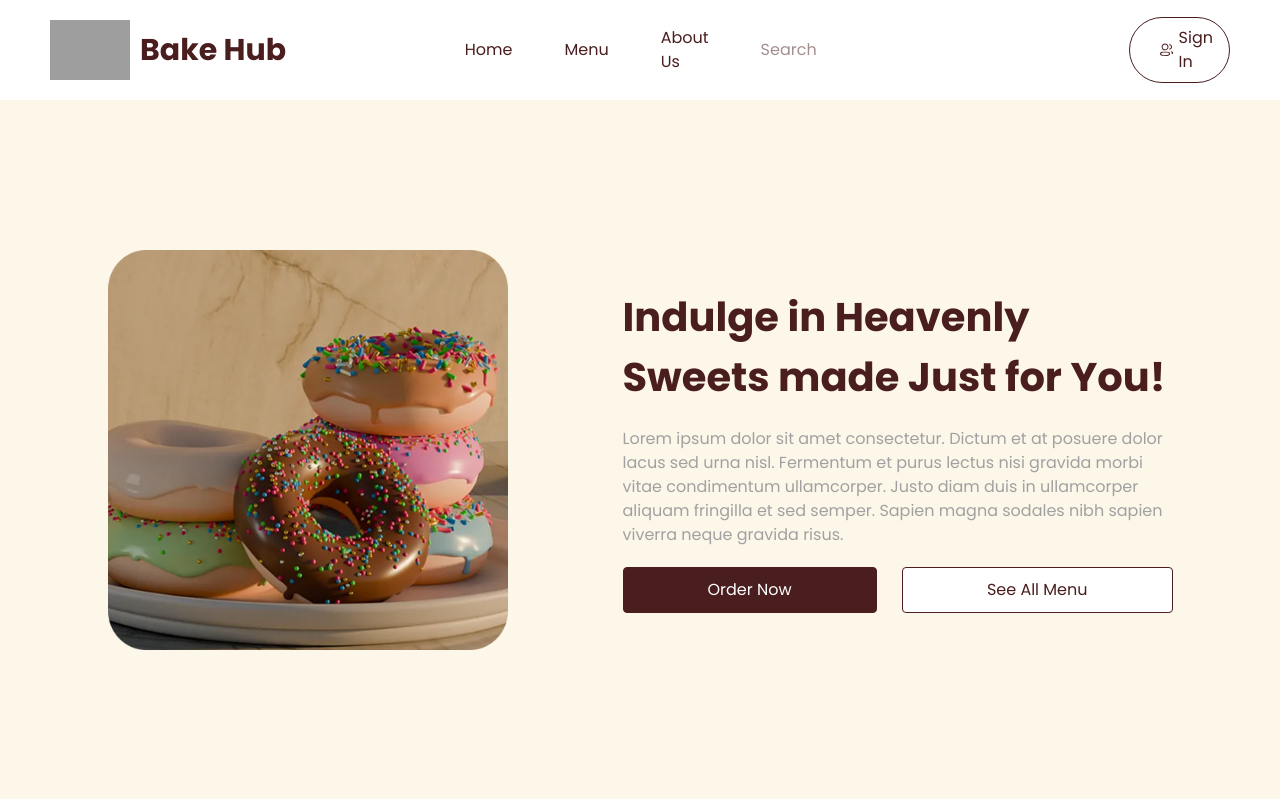
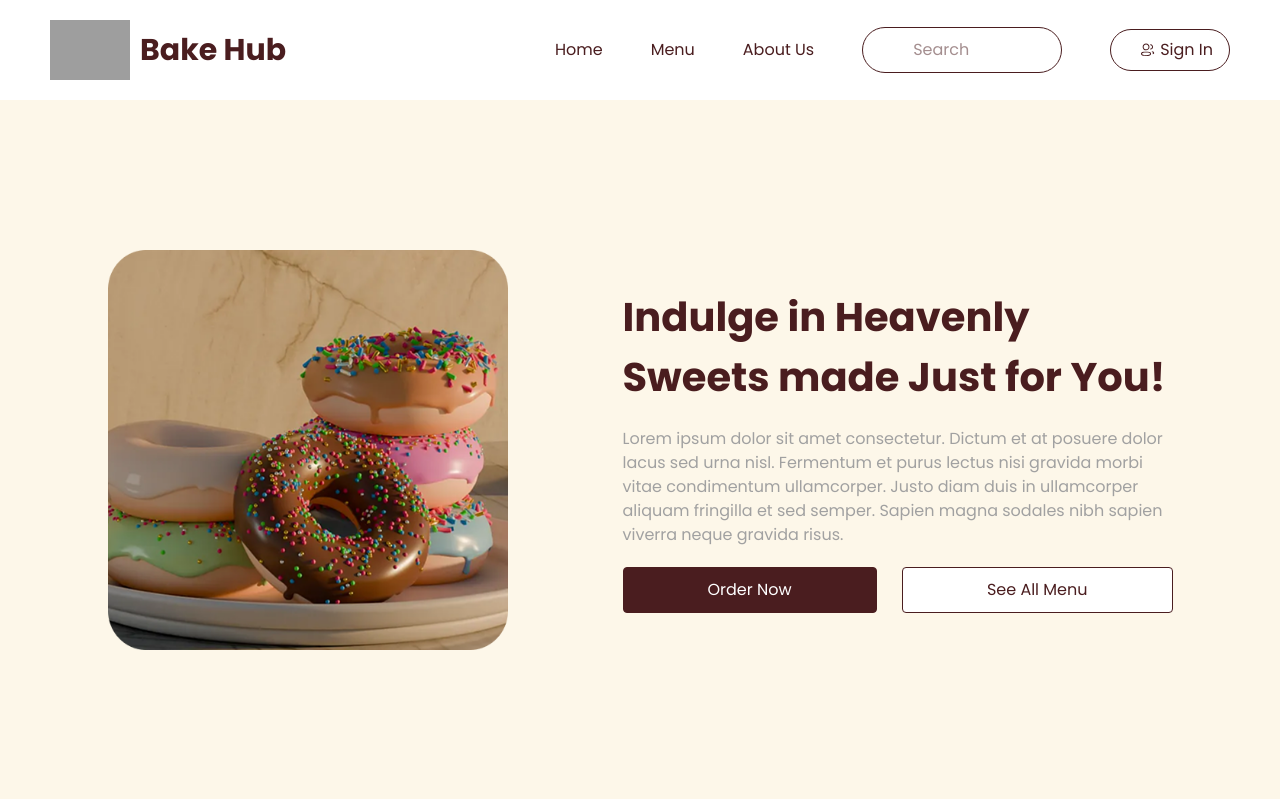
Before and after one commit to Lance19Kent/Bakehub---Static, a PHP site: page / in a window 1280 px wide. Shown: the top 799 px of the page. Run offline with PHP 8.4, Linux system fonts and the light colour scheme; grey boxes are pictures that could not be loaded.

Commit message:
Search Bar in Header Initialized

```diff
--- a/index.html
+++ b/index.html
@@ -16,12 +16,12 @@
             <img src="assets/bakehub-logo.svg" alt="Bakehub Logo" class="w-20">
             <h1 class="text-(--maroon-color) font-bold text-[30px]">Bake Hub</h1>
         </div>
-        <div class="flex w-full justify-end">
-            <ul class="flex gap-13 text-[16px] items-center text-(--maroon-color)">
+        <div class="flex w-full justify-end whitespace-nowrap">
+            <ul class="w-full flex gap-12 text-[16px] items-center text-(--maroon-color)">
                 <li><a href="index.html">Home</a></li>
                 <li><a href="menu.html">Menu</a></li>
                 <li><a href="aboutUs.html">About Us</a></li>
-                <li><input type="text" placeholder="Search"></li>
+                <li><input type="text" placeholder="Search" class="relative w-[200px] border border-(--maroon-color) outline-none py-2.5 rounded-[50px] text-[16px] pr-2.5 pl-2.5 placeholder:px-10"></li>
                 <li class="rounded-[50px] border py-2 px-[30px] flex gap-[5px]">
                     <img src="assets/people-svg.svg" class="w-[17px]">
                     <span>Sign In
--- a/src/output.css
+++ b/src/output.css
@@ -216,6 +216,9 @@
   .w-\[25px\] {
     width: 25px;
   }
+  .w-\[200px\] {
+    width: 200px;
+  }
   .w-\[400px\] {
     width: 400px;
   }
@@ -291,17 +294,32 @@
   .gap-6 {
     gap: calc(var(--spacing) * 6);
   }
+  .gap-10 {
+    gap: calc(var(--spacing) * 10);
+  }
+  .gap-12 {
+    gap: calc(var(--spacing) * 12);
+  }
   .gap-13 {
     gap: calc(var(--spacing) * 13);
   }
   .gap-15 {
     gap: calc(var(--spacing) * 15);
   }
+  .gap-20 {
+    gap: calc(var(--spacing) * 20);
+  }
+  .gap-22 {
+    gap: calc(var(--spacing) * 22);
+  }
   .gap-\[5px\] {
     gap: 5px;
   }
   .gap-\[20px\] {
     gap: 20px;
+  }
+  .rounded-2xl {
+    border-radius: var(--radius-2xl);
   }
   .rounded-\[4px\] {
     border-radius: 4px;
@@ -318,6 +336,9 @@
   .border {
     border-style: var(--tw-border-style);
     border-width: 1px;
+  }
+  .border-\(--maroon-color\) {
+    border-color: var(--maroon-color);
   }
   .border-\[\#DBDFD0\] {
     border-color: #DBDFD0;
@@ -343,8 +364,23 @@
   .p-2 {
     padding: calc(var(--spacing) * 2);
   }
+  .p-2\.5 {
+    padding: calc(var(--spacing) * 2.5);
+  }
   .p-4 {
     padding: calc(var(--spacing) * 4);
+  }
+  .p-\[10px\] {
+    padding: 10px;
+  }
+  .px-5 {
+    padding-inline: calc(var(--spacing) * 5);
+  }
+  .px-9 {
+    padding-inline: calc(var(--spacing) * 9);
+  }
+  .px-10 {
+    padding-inline: calc(var(--spacing) * 10);
   }
   .px-21 {
     padding-inline: calc(var(--spacing) * 21);
@@ -400,6 +436,12 @@
   .pt-\[100px\] {
     padding-top: 100px;
   }
+  .pr-2 {
+    padding-right: calc(var(--spacing) * 2);
+  }
+  .pr-2\.5 {
+    padding-right: calc(var(--spacing) * 2.5);
+  }
   .pb-\[30px\] {
     padding-bottom: 30px;
   }
@@ -408,6 +450,12 @@
   }
   .pb-\[100px\] {
     padding-bottom: 100px;
+  }
+  .pl-2 {
+    padding-left: calc(var(--spacing) * 2);
+  }
+  .pl-2\.5 {
+    padding-left: calc(var(--spacing) * 2.5);
   }
   .text-center {
     text-align: center;
@@ -443,6 +491,9 @@
     --tw-font-weight: var(--font-weight-bold);
     font-weight: var(--font-weight-bold);
   }
+  .whitespace-nowrap {
+    white-space: nowrap;
+  }
   .text-\(--gray-color\) {
     color: var(--gray-color);
   }
@@ -464,6 +515,15 @@
   .outline {
     outline-style: var(--tw-outline-style);
     outline-width: 1px;
+  }
+  .outline-none {
+    --tw-outline-style: none;
+    outline-style: none;
+  }
+  .placeholder\:px-10 {
+    &::placeholder {
+      padding-inline: calc(var(--spacing) * 10);
+    }
   }
 }
 :root {
```
